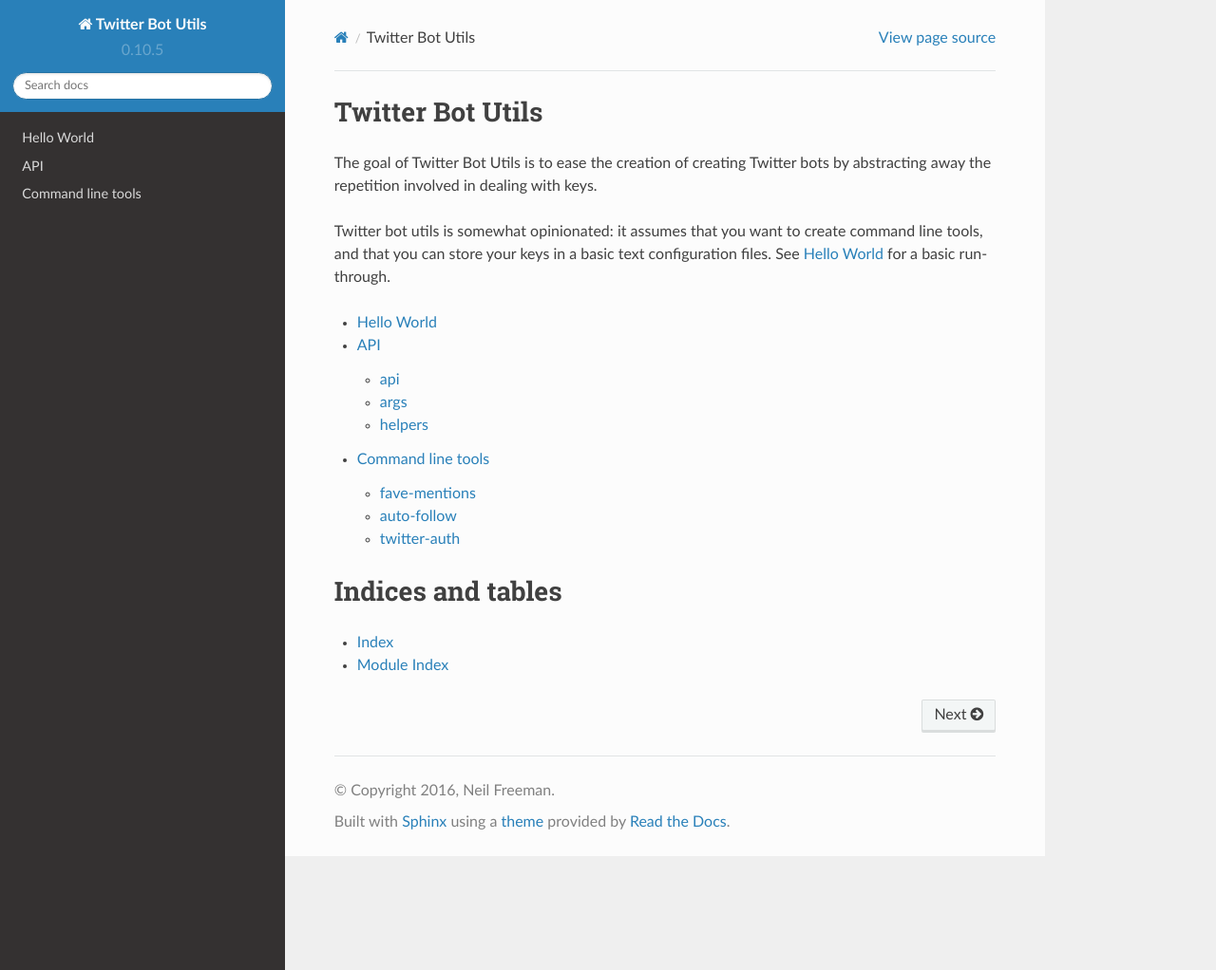
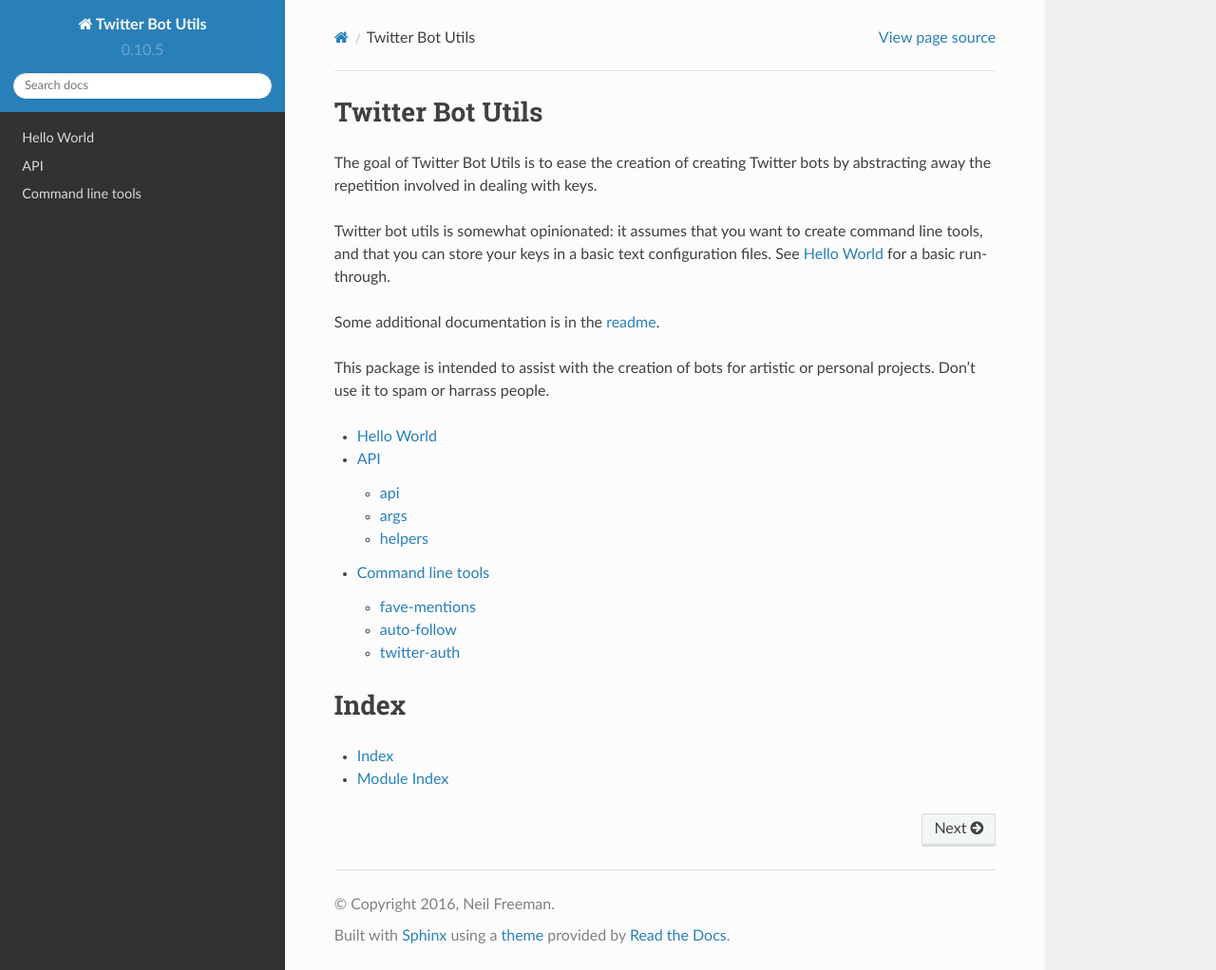
Before and after one commit to fitnr/twitter_bot_utils, a Sphinx documentation site: the page built from docs/source/index.rst, in a window 1280 px wide and 1022 px high. Shown: the whole window at 95% size. Built offline with Sphinx 7.4.7 and the Read the Docs theme 2.0.0, drawn with Linux system fonts in a browser that asks for light colours.

Commit message:
rearrange docs a bit

```diff
--- a/docs/source/index.rst
+++ b/docs/source/index.rst
@@ -12,6 +12,11 @@
 create command line tools, and that you can store your keys in a basic text
 configuration files. See :doc:`./helloworld` for a basic run-through.
 
+Some additional documentation is in the `readme <https://github.com/fitnr/twitter_bot_utils/blob/master/README.md>`__.
+
+This package is intended to assist with the creation of bots for artistic
+or personal projects. Don't use it to spam or harrass people.
+
 .. toctree::
    :maxdepth: 2
 
@@ -19,9 +24,8 @@
    API
    cli
 
-
-Indices and tables
-==================
+Index
+======
 
 * :ref:`genindex`
 * :ref:`modindex`
```
Also changed, not shown: README.md (+6 -16 lines).
